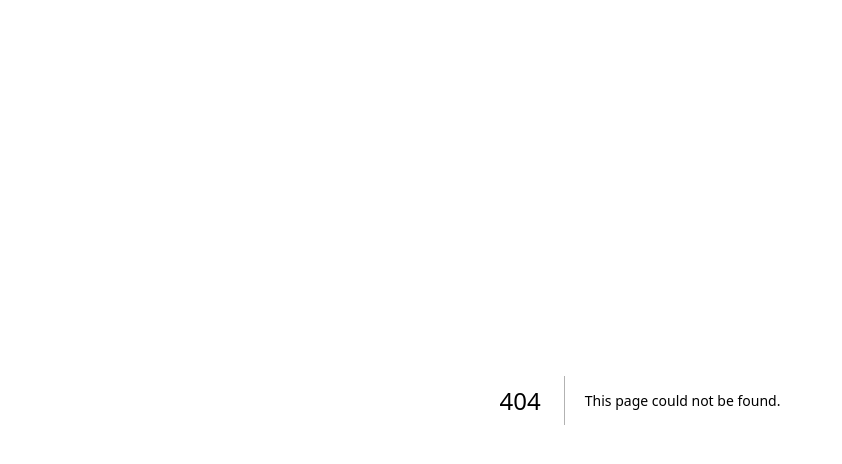
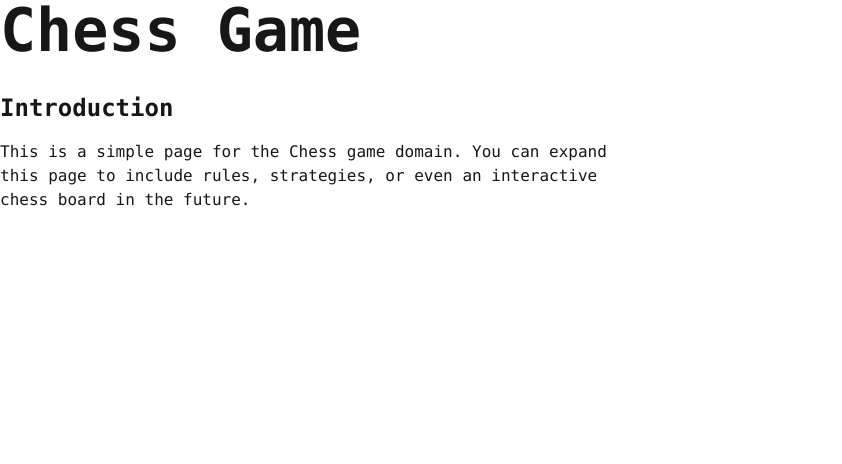
Before and after one commit to chritzadz/blog, a Next.js app: page /blogs/domain/chess in a window 1280 px wide. Before the commit this address had no page. Shown: the top 464 px of the page, without its empty margins (0-842 px from the left). Built offline with nearby package versions, Linux system fonts and the light colour scheme.

Commit message:
chess page

```diff
--- /dev/null
+++ b/src/app/blogs/chess/page.tsx
@@ -0,0 +1,18 @@
+'use client';
+
+import ArticleSection from "@/components/ArticleSection";
+
+export default function ChessGame() {
+    return (
+        <div className="" style={{ fontFamily: 'Consolas, Times, serif' }}>
+            <h1 className="text-6xl font-bold">Chess Game</h1>
+            <div className="mt-8">
+                <ArticleSection id="intro" title="Introduction">
+                    <p className="mt-4">
+                        This is a simple page for the Chess game. You can expand this page to include rules, strategies, or even an interactive chess board in the future.
+                    </p>
+                </ArticleSection>
+            </div>
+        </div>
+    );
+}
--- /dev/null
+++ b/src/app/blogs/domain/chess/page.tsx
@@ -0,0 +1,18 @@
+'use client';
+
+import ArticleSection from "@/components/ArticleSection";
+
+export default function ChessGame() {
+    return (
+        <div className="" style={{ fontFamily: 'Consolas, Times, serif' }}>
+            <h1 className="text-6xl font-bold">Chess Game</h1>
+            <div className="mt-8">
+                <ArticleSection id="intro" title="Introduction">
+                    <p className="mt-4">
+                        This is a simple page for the Chess game domain. You can expand this page to include rules, strategies, or even an interactive chess board in the future.
+                    </p>
+                </ArticleSection>
+            </div>
+        </div>
+    );
+}
```
